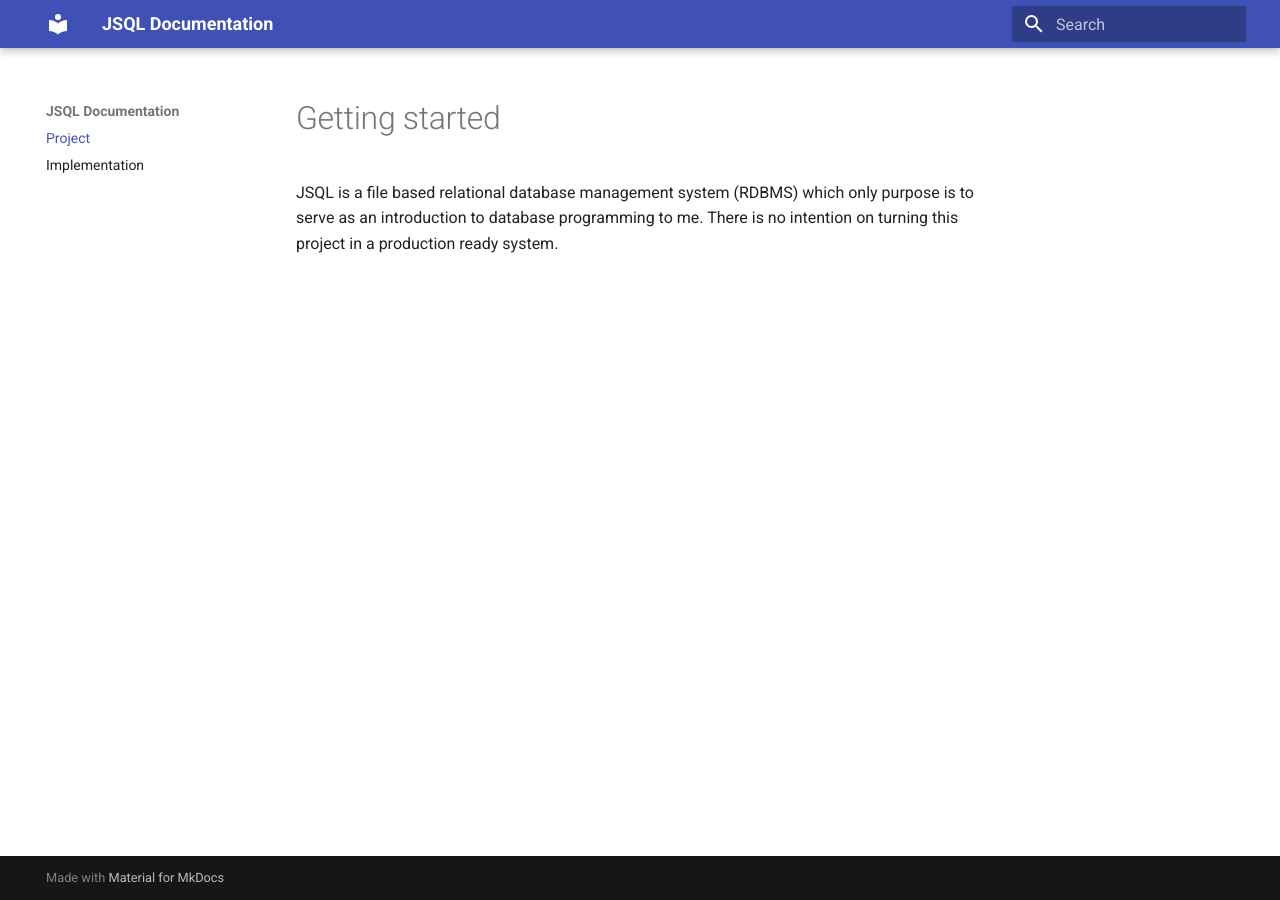
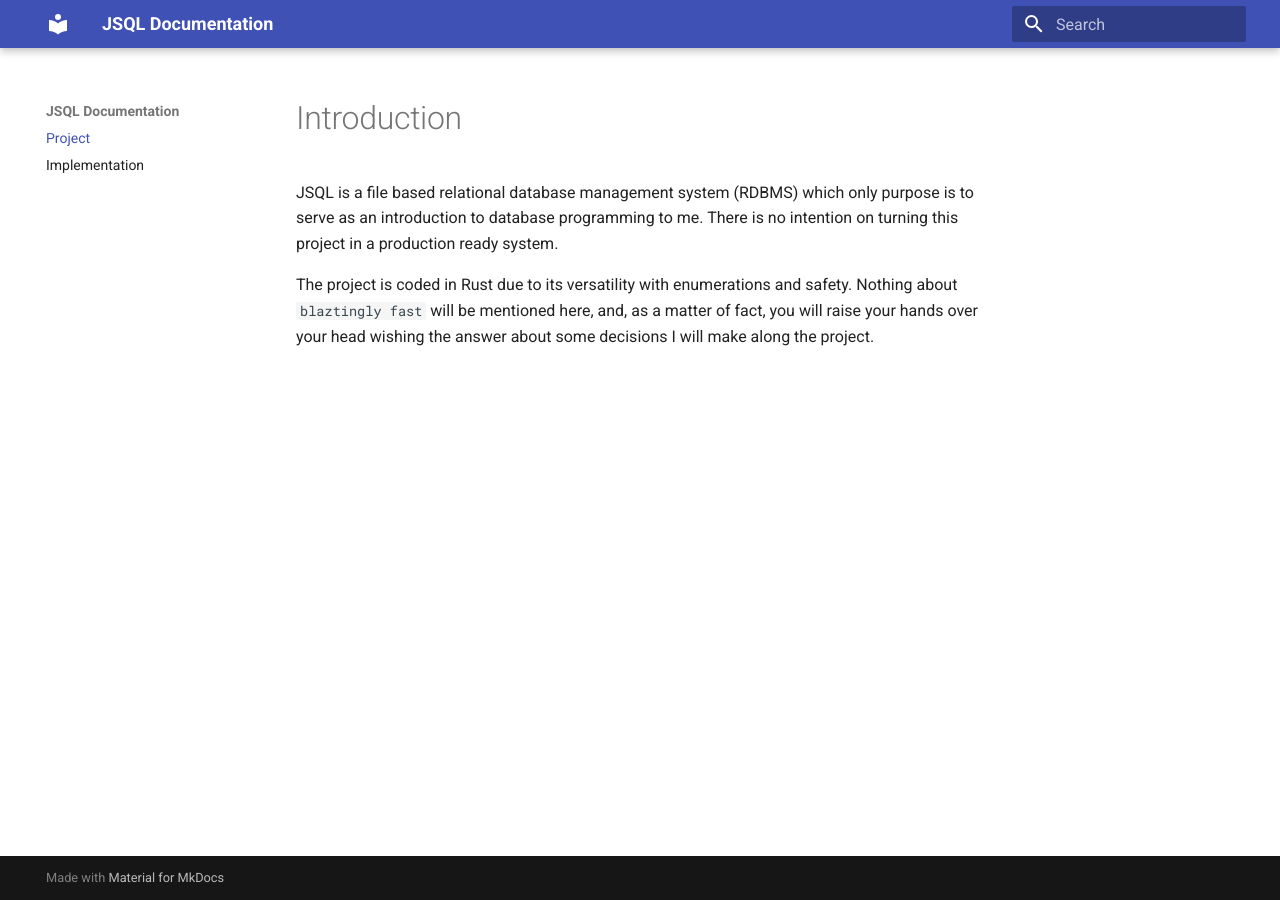
Before and after one commit to joyanedel/jsql, an MkDocs documentation site: the page built from docs/docs/index.md, in a window 1280 px wide. Built offline with MkDocs 1.6.1 and Material for MkDocs 9.7.7, drawn with Linux system fonts in a browser that asks for light colours.

Commit message:
Update introduction documentation

```diff
--- a/docs/docs/index.md
+++ b/docs/docs/index.md
@@ -1,3 +1,5 @@
-# Getting started
+# Introduction
 
 JSQL is a file based relational database management system (RDBMS) which only purpose is to serve as an introduction to database programming to me. There is no intention on turning this project in a production ready system.
+
+The project is coded in Rust due to its versatility with enumerations and safety. Nothing about `blaztingly fast` will be mentioned here, and, as a matter of fact, you will raise your hands over your head wishing the answer about some decisions I will make along the project.
```
